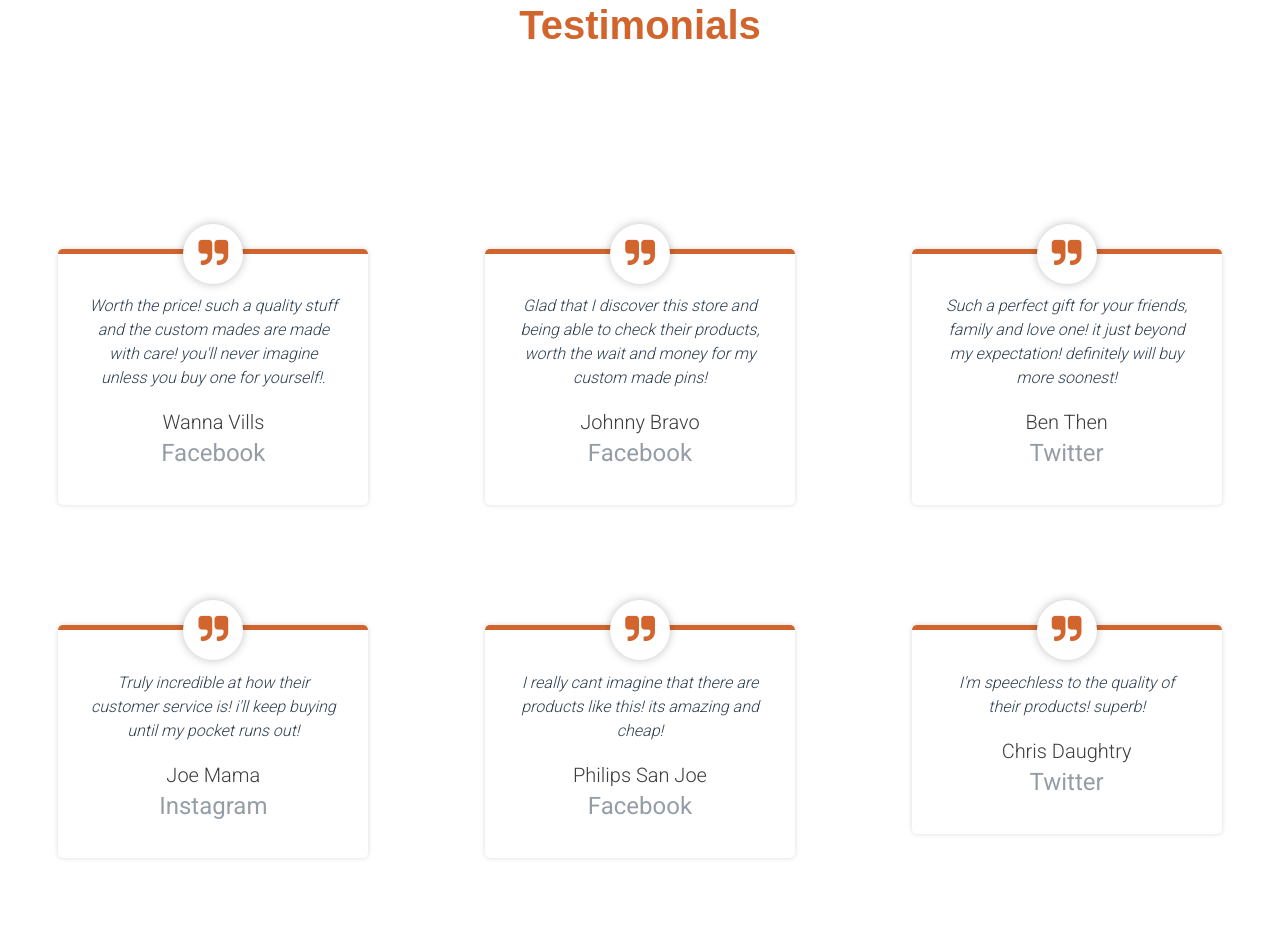
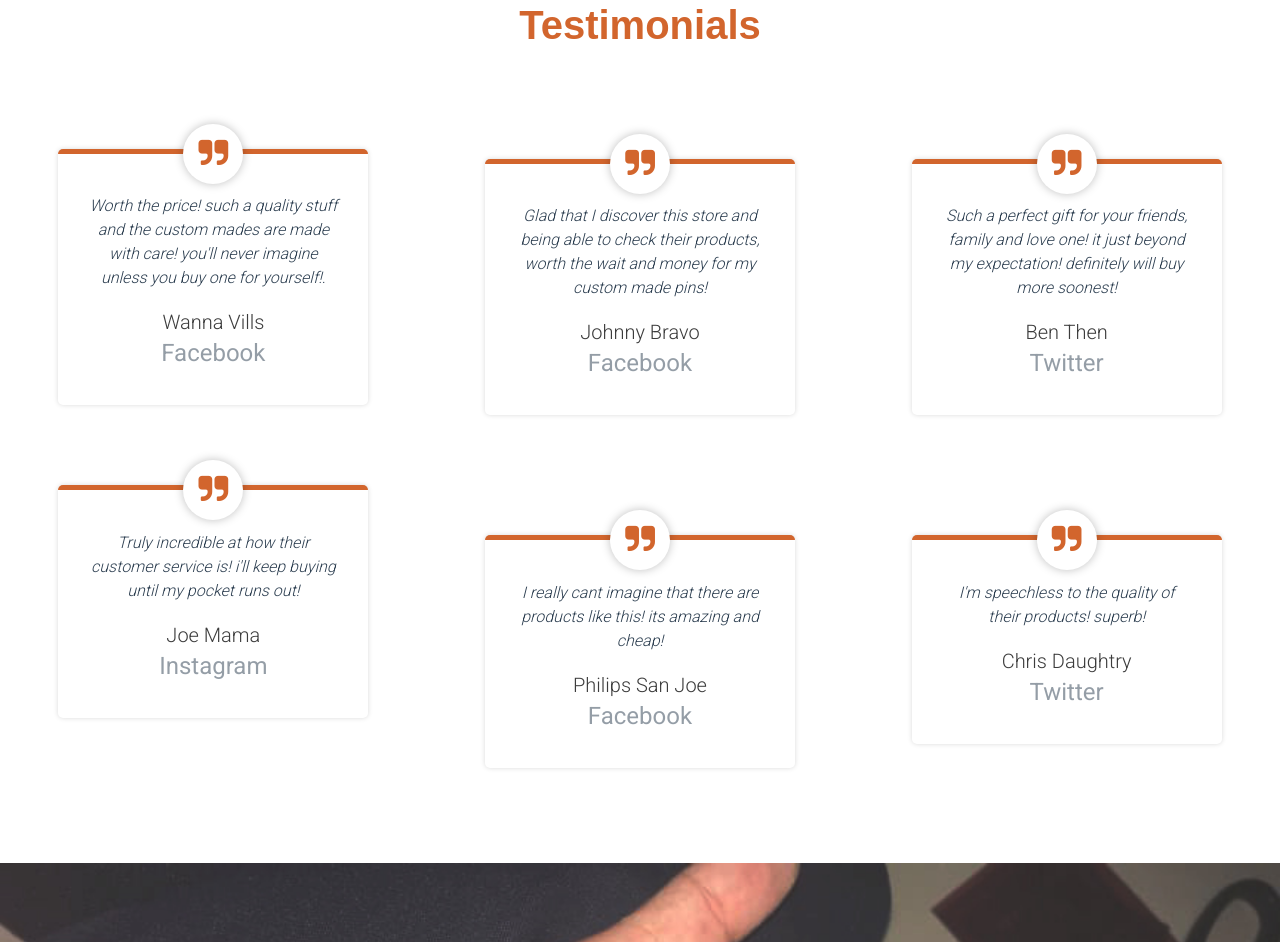
Before and after one commit to KayL-1/Ryzeee101.github.io, a plain HTML site: page index.html in a window 1280 px wide. Shown: the part 2760-3702 px from the top of the page. Drawn offline with nearby package versions, Linux system fonts and the light colour scheme.

Commit message:
Update index.html

```diff
--- a/index.html
+++ b/index.html
@@ -102,9 +102,9 @@
     <div class="container-fluid" style="min-height: 100%;">
         <div class="tstmnl">
             <h1><b>Testimonials</b></h1>
-            <div class="row"  style="margin-top: 50px;">
+            <div class="row"  style="margin-top: 30px;">
                 <div class="col-md-4">
-                    <figure class="snip1533"  style="margin-top: 100px;">
+                    <figure class="snip1533"  style="margin-top: 20px;">
                     <figcaption>
                         <blockquote>
                         <p>Worth the price! such a quality stuff and the custom mades are made with care! you'll never imagine unless you buy one for yourself!.</p>
@@ -115,7 +115,7 @@
                     </figure>
                 </div>
                 <div class="col-md-4">
-                    <figure class="snip1533"  style="margin-top: 100px;">
+                    <figure class="snip1533"  style="margin-top: 30px;">
                     <figcaption>
                         <blockquote>
                         <p>Glad that I discover this store and being able to check their products, worth the wait and money for my custom made pins!</p>
@@ -126,7 +126,7 @@
                     </figure>
                 </div>
                 <div class="col-md-4">
-                    <figure class="snip1533"  style="margin-top: 100px;">
+                    <figure class="snip1533"  style="margin-top: 30px;">
                     <figcaption>
                         <blockquote>
                         <p>Such a perfect gift for your friends, family and love one! it just beyond my expectation! definitely will buy more soonest!</p>
@@ -138,7 +138,7 @@
                 </div>
 
                 <div class="col-md-4">
-                    <figure class="snip1533"   style="margin-top: 100px;">
+                    <figure class="snip1533"   style="margin-top: 50px;">
                     <figcaption>
                         <blockquote>
                         <p>Truly incredible at how their customer service is! i'll keep buying until my pocket runs out!</p>
```
